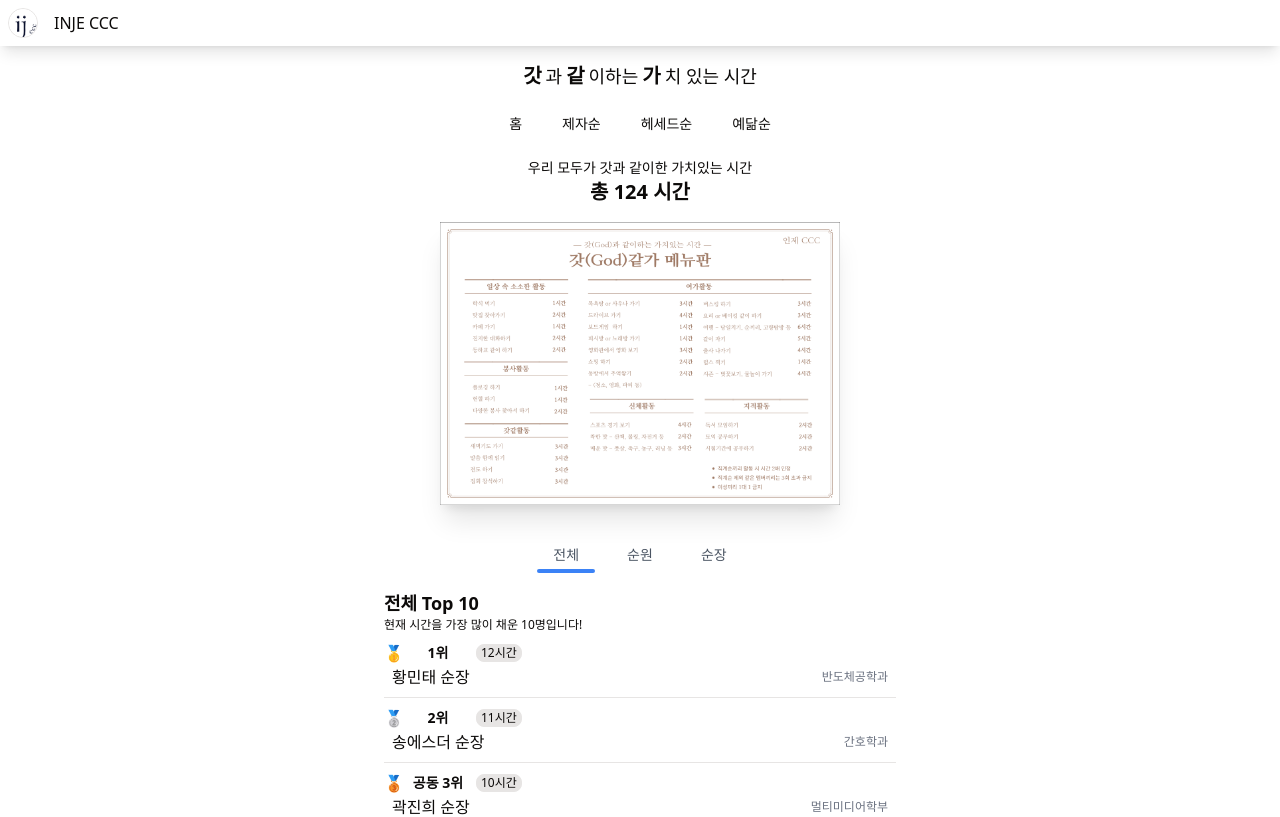
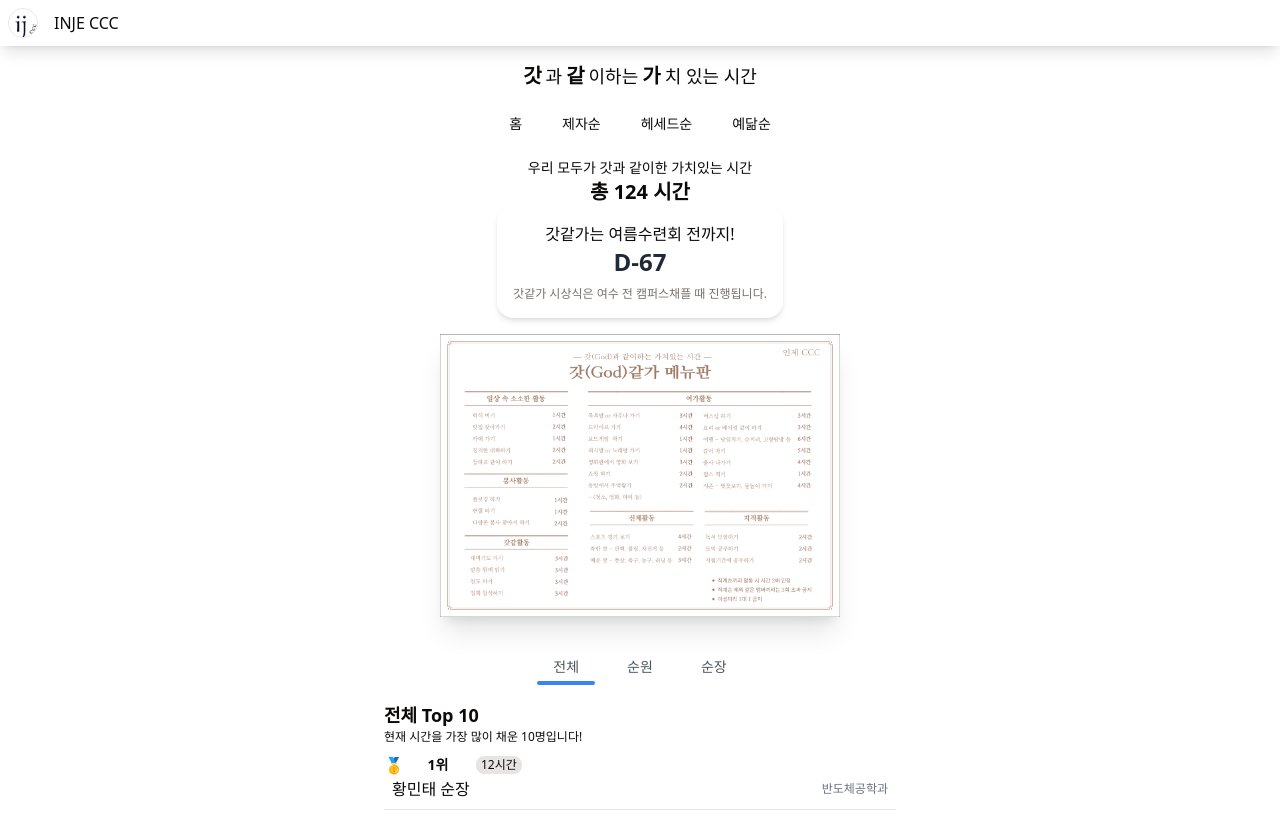
Before and after one commit to KJWGarden/InjeCCC, a Next.js app: page / in a window 1280 px wide. Shown: the top 817 px of the page. Built offline with nearby package versions, Linux system fonts and the light colour scheme.

Commit message:
Feat:D-day 컴포넌트 추가

```diff
--- /dev/null
+++ b/components/day.tsx
@@ -0,0 +1,64 @@
+"use client";
+
+import { easeInOut } from "motion";
+import { motion } from "motion/react";
+import Link from "next/link";
+import { useEffect, useState } from "react";
+
+interface DDayProps {
+  targetDate: string;
+}
+
+export default function DDay({ targetDate }: DDayProps) {
+  const [dDayText, setDDayText] = useState("");
+
+  useEffect(() => {
+    const calculateDDay = () => {
+      const today = new Date();
+      const target = new Date(targetDate);
+
+      today.setHours(0, 0, 0, 0);
+      target.setHours(0, 0, 0, 0);
+
+      const diffTime = target.getTime() - today.getTime();
+      const diffDays = Math.floor(diffTime / (1000 * 60 * 60 * 24));
+
+      if (diffDays > 0) {
+        setDDayText(`D-${diffDays}`);
+      } else if (diffDays === 0) {
+        setDDayText(`D-Day`);
+      } else {
+        setDDayText(`D+${Math.abs(diffDays)}`);
+      }
+    };
+
+    calculateDDay();
+  }, [targetDate]);
+
+  return (
+    <motion.div
+      whileHover={{
+        scale: 1.1,
+        transition: { duration: 0.1 }, // **hover 따로 transition (빠르게)**
+      }}
+      whileTap={{
+        scale: 0.95,
+        transition: { duration: 0.1 }, // **tap도 따로 transition (빠르게)**
+      }}
+      initial={{ opacity: 0, y: 50 }}
+      whileInView={{ opacity: 1, y: 0 }}
+      transition={{ duration: 0.3, delay: 0.8, ease: easeInOut }}
+      viewport={{ once: true, amount: 0.2 }}
+    >
+      <Link href={"https://www.kccc.org/?p=sc#"}>
+        <div className="flex flex-col items-center justify-center p-4 bg-white rounded-2xl shadow-md w-fit">
+          <span>갓같가는 여름수련회 전까지!</span>
+          <span className="text-2xl font-bold text-gray-800">{dDayText}</span>
+          <span className="text-xs pt-2 text-stone-500">
+            갓같가 시상식은 여수 전 캠퍼스채플 때 진행됩니다.
+          </span>
+        </div>
+      </Link>
+    </motion.div>
+  );
+}
--- a/components/total.tsx
+++ b/components/total.tsx
@@ -1,5 +1,6 @@
 import students from "@/app/public/data.json";
 import { motion } from "motion/react";
+import DDay from "./day";
 
 type TotalProps = {
   ActiveTab: string;
@@ -40,6 +41,9 @@ export default function TotalCal({ ActiveTab }: TotalProps) {
     >
       <div className="text-sm">{prefixText} 갓과 같이한 가치있는 시간</div>
       <div className="text-xl font-bold">총 {totalFilledHours} 시간</div>
+      <div>
+        <DDay targetDate="2025-06-23" />
+      </div>
     </motion.div>
   );
 }
```
